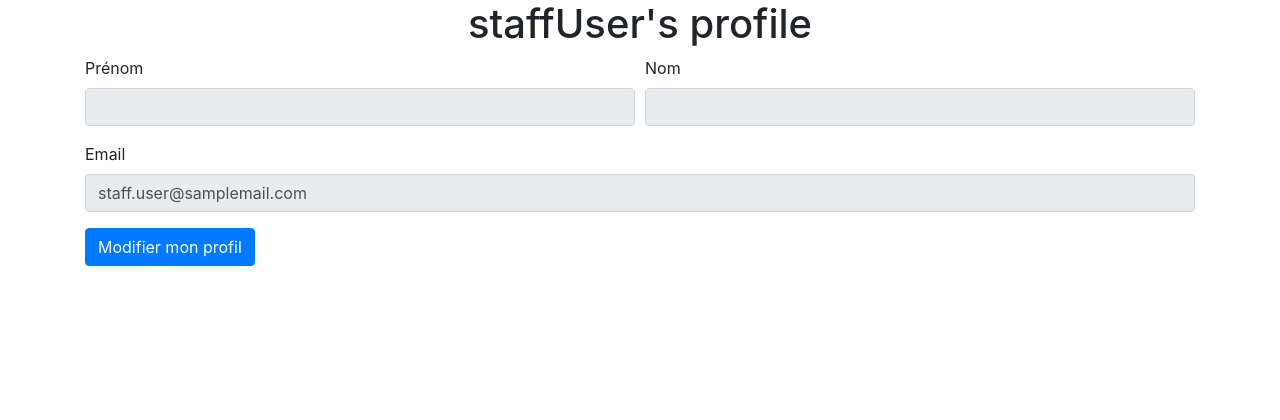
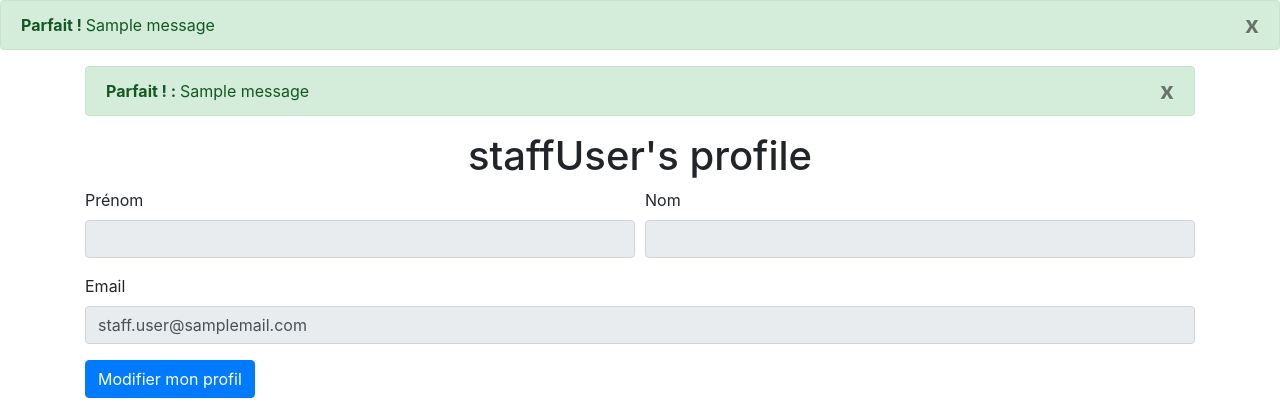
Before and after one commit to matissel/EnCasDeSoif, a Django app: page /account/profile/ in a window 1280 px wide. Shown: the part 56-476 px from the top of the page. Run offline with Django 3.2, Linux system fonts and the light colour scheme; a user stored in the database is signed in; one stand-in notice (Sample message) is shown; some libraries are stand-ins or nearby versions.

Commit message:
Ajout message dans base generic

```diff
--- a/EnCasDeSoif/settings.py
+++ b/EnCasDeSoif/settings.py
@@ -127,7 +127,7 @@ USE_TZ = True
 # https://docs.djangoproject.com/en/2.2/howto/static-files/
 
 STATIC_URL = '/static/'
-LOGIN_REDIRECT_URL = '/account/'
+LOGIN_REDIRECT_URL = '/'
 
 EMAIL_HOST = 'localhost'
 EMAIL_PORT = 1025
--- a/EnCasDeSoif/static/js/messages.js
+++ b/EnCasDeSoif/static/js/messages.js
@@ -1,10 +1,10 @@
 displayMessages = function(){
 
-    msgType = ["danger-alert", "success-alert"]
-    for(msg in msgType){
-        tag = "#" + msg
+    msgType = ["danger-alert", "success-alert", "info-alert"]
+    msgType.forEach(function(item,index){
+        tag = "#" + item
         $(tag).fadeTo(2000, 500).slideUp(500, function(){
         $(tag).slideUp(500);});
-    }
+    })
 
 }
--- a/EnCasDeSoif/templates/base_generic.html
+++ b/EnCasDeSoif/templates/base_generic.html
@@ -1,3 +1,5 @@
+
+
 <!DOCTYPE html>
 <html lang="en">
 <head>
@@ -6,9 +8,11 @@
     <meta charset="UTF-8">
     <meta name="viewport" content="width=device-width, initial-scale=1, shrink-to-fit=no">
     <meta http-equiv="X-UA-Compatible" content="ie=edge">
+    <script src="{% static 'js/messages.js' %}"></script>
     {% block title %}<title>En cas de soif</title>{% endblock %}
     {% block styles %} {% endblock %}
     {% block scripts %} {% endblock %}
+
 </head>
 
 <body>
@@ -65,7 +69,34 @@
         </div>
     </nav>
 
-    {% block content %}<!-- by default empty  -->{% endblock %}
+    {% if messages %}
+        {% for message in messages %}
+            {% if message.level == DEFAULT_MESSAGE_LEVELS.SUCCESS %}
+                <div class="alert alert-success" id="success-alert">
+                    <button type="button" class="close" data-dismiss="alert">x</button>
+                    <strong>Parfait ! </strong>
+                    {{ message }}
+
+                </div>
+            {% elif message.level == DEFAULT_MESSAGE_LEVELS.ERROR %}
+                    <div class="alert alert-danger" id="danger-alert">
+                    <button type="button" class="close" data-dismiss="alert">x</button>
+                    <strong>{{ message }}</strong>
+
+                </div>
+            {% elif message.level == DEFAULT_MESSAGE_LEVELS.INFO %}
+                <div class="alert alert-info" id="danger-info">
+                    <button type="button" class="close" data-dismiss="alert">x</button>
+                    <strong>{{ message }}</strong>
+                </div>
+            {% endif %}
+        {% endfor %}
+    {% endif %}
+
+
+    {% block content %}
+        <!-- by default empty  -->
+    {% endblock %}
 
     <!-- Load scripts at the end to be faster at loading -->
     <script src="{% static 'js/jquery.min.js' %}"></script>
--- a/accounts/templates/accounts/logout.html
+++ b/accounts/templates/accounts/logout.html
@@ -1,4 +1,9 @@
 {% extends 'base_generic.html' %}
+
+{% block scripts %}
+<script>window.onload = function(){displayMessages();};</script>
+{% endblock %}
+
 
 {% block content %}
 
--- a/accounts/templates/accounts/profile.html
+++ b/accounts/templates/accounts/profile.html
@@ -6,6 +6,28 @@
 {% block content %}
 
 <div class="container">
+    {% if messages %}
+        {% for message in messages %}
+            {% if message.level == DEFAULT_MESSAGE_LEVELS.SUCCESS %}
+                <div class="alert alert-success" id="success-alert">
+                    <button type="button" class="close" data-dismiss="alert">x</button>
+                    <strong>Parfait ! : </strong> {{ message }}
+
+                </div>
+            {% elif message.level == DEFAULT_MESSAGE_LEVELS.ERROR %}
+                    <div class="alert alert-danger" id="danger-alert">
+                    <button type="button" class="close" data-dismiss="alert">x</button>
+                    <strong>{{ message }}</strong>
+
+                </div>
+            {% elif message.level == DEFAULT_MESSAGE_LEVELS.INFO %}
+                <div class="alert alert-info" id="danger-info">
+                    <button type="button" class="close" data-dismiss="alert">x</button>
+                    <strong>{{ message }}</strong>
+                </div>
+            {% endif %}
+        {% endfor %}
+    {% endif %}
     <div class="row justify-content-center">
         <h1> {{user}}'s profile</h1>
     </div>
--- a/accounts/views.py
+++ b/accounts/views.py
@@ -7,6 +7,7 @@ from django.contrib.auth.decorators import login_required
 from django.contrib import messages
 from pointsEau.models import PointEau
 from django.core import serializers
+from django.contrib import messages as msg
 
 
 def home(request):
@@ -34,6 +35,7 @@ def register(request):
         args = {'form': form,
                 'active': 'register'
                 }
+        msg.success(request, "Vous venez de créer un compte ! Bienvenue")
         return render(request, 'accounts/reg_form.html', args)
 
 
@@ -51,6 +53,7 @@ def edit_profile(request):
         form = EditProfileForm(request.POST, instance=request.user)
         if form.is_valid():
             form.save()
+            msg.success(request, "Votre profil a bien été modifié")
             return redirect('/account/profile')
     else:
         form = EditProfileForm(instance=request.user)
@@ -81,6 +84,7 @@ def change_password(request):
 @login_required
 def view_logout(request):
     logout(request)
+    msg.info(request, "A bientôt !")
     return render(request, 'index.html', {
         'active': 'index'
     })
--- a/pointsEau/views.py
+++ b/pointsEau/views.py
@@ -28,7 +28,6 @@ def addPE(request):
                 npe = serializer.save(owner=request.user)
                 msg.success(request, "Le point a été ajouté !")
                 return redirect('index')
-
     else:
         form = PointEauForm()
 
```
Also changed, not shown: EnCasDeSoif/templates/index.html (+0 -20 lines).
